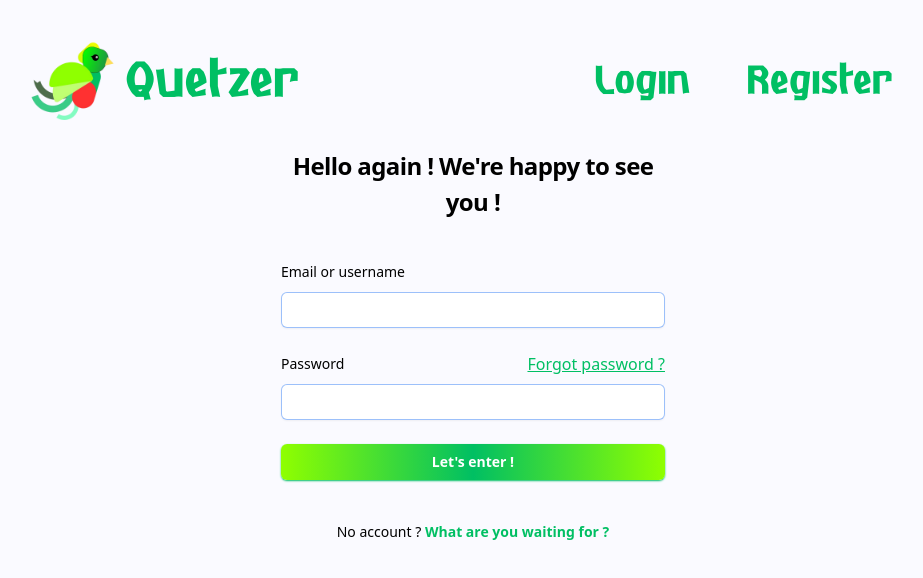
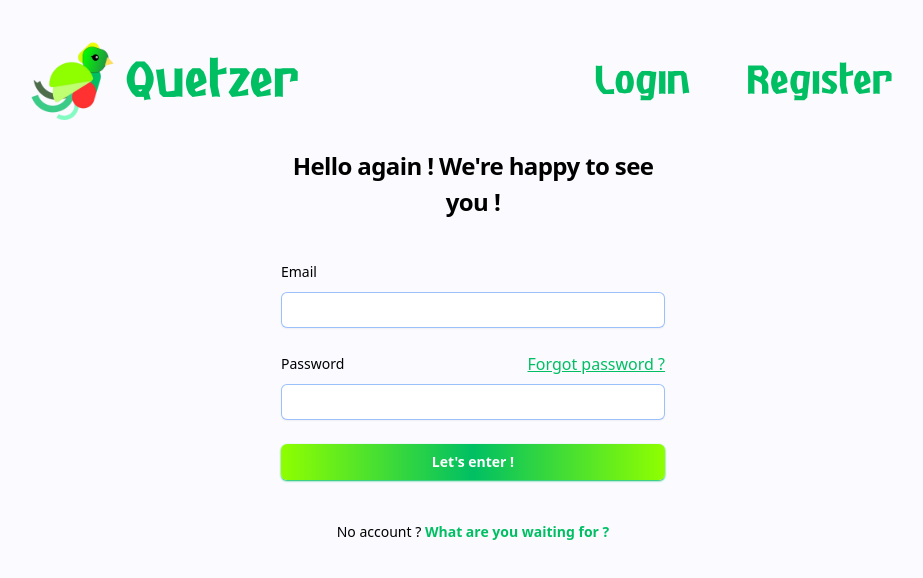
Before and after one commit to quetzer-land/website, a Next.js app: page /login in a window 1280 px wide. Shown: the top 578 px of the page, without its empty margins (167-1090 px from the left). Built offline with nearby package versions, Linux system fonts and the light colour scheme; no server answers.

Commit message:
Solve some issus

```diff
--- a/app/login/page.tsx
+++ b/app/login/page.tsx
@@ -69,10 +69,10 @@ export default function Login() {
               <form className="space-y-6" action="" onSubmit={login}>
                 <div>
                   <label
-                    htmlFor="username"
+                    htmlFor="email"
                     className="block text-sm font-medium leading-6 text-gray-900 dark:text-white"
                   >
-                    Email or username
+                    Email
                   </label>
                   <div className="mt-2">
                     <input
--- a/app/page.tsx
+++ b/app/page.tsx
@@ -46,7 +46,7 @@ export default function Home() {
             <Navbar />
             <div className="h-5/6">
               <div className="h-5/6">
-                {loading === false ? (
+                {loading === false && posts.length !== 0 ? (
                   posts.map((post) => (
                     <div
                       key={post.id}
@@ -89,7 +89,11 @@ export default function Home() {
                     </div>
                   ))
                 ) : (
-                  <Loading />
+                  <div className="flex justify-center my-28">
+                    <h2 className="text-center text-2xl text:black dark:text-white">
+                      Oops... nothing for the moment!
+                    </h2>
+                  </div>
                 )}
                 {posts.length > 4 && (
                   <div className="lg:hidden flex justify-center">
--- a/app/user/[username]/page.tsx
+++ b/app/user/[username]/page.tsx
@@ -93,7 +93,8 @@ export default function Page({ params }: { params: { username: string } }) {
         );
         setPosts(postsWithImages);
       } else {
-        throw new Error("Aucun post trouvé");
+        // throw new Error("Aucun post trouvé");
+        console.log("Aucun post trouvé")
       }
     } catch (error) {
       console.error("Erreur lors de la récupération des posts :", error);
@@ -213,6 +214,7 @@ export default function Page({ params }: { params: { username: string } }) {
               ) : (
                 <Loading />
               )}
+              {posts.length >= 4 && (
                 <div className="flex justify-center">
                   <button
                     onClick={goToPreviousPage}
@@ -237,7 +239,7 @@ export default function Page({ params }: { params: { username: string } }) {
                     />
                   </button>
                 </div>
-
+              )}
               {notification && (
                 <Notification
                   message={notification.message}
```
Lines whose indentation alone changed are shown as unchanged.
